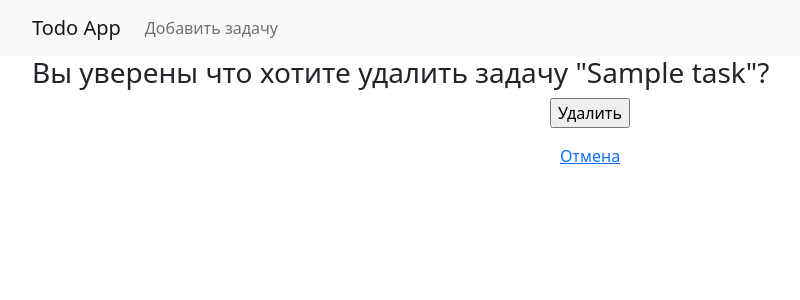
After one commit to Daniarbekov/homework_55_Didar_Daniyarbekov, a Django app: page /task/1/delete in a window 1280 px wide. The commit adds this page. Shown: the top 300 px of the page, without its empty margins (50-850 px from the left). Run offline with Django 4.2, Linux system fonts and the light colour scheme; tables that the repository leaves empty hold one stand-in row (values such as "Sample post").

Commit message:
Добавлено вью удаления
Создан шаблон
в urls указан путь страницы подтверждения удаления
добавлын ссылки

```diff
--- /dev/null
+++ b/source/webapp/templates/delete.html
@@ -0,0 +1,10 @@
+{% extends "base.html" %}
+{% block title %}Delete{% endblock %}
+{% block content %}
+    <h3>Вы уверены что хотите удалить задачу "{{ task.title }}"?</h3>
+    <form method="POST" action="{% url 'delete_task' task.pk %}" class="text-center">
+        {% csrf_token %}
+        <p><input type="submit" value="Удалить"></p>
+        <p><a href="{% url 'index' %}">Отмена</a></p>
+    </form>
+{% endblock %}
--- a/source/webapp/templates/detail_task.html
+++ b/source/webapp/templates/detail_task.html
@@ -19,7 +19,7 @@
     </div>
     <div class="detail-task-links">
         <a href="{% url 'update_task' task.pk%}">Edit</a>
-        <a href="#">Delete</a>
+        <a href="{% url 'delete_task' task.pk%}">Delete</a>
     </div>
     </div>
     </div>
--- a/source/webapp/templates/index.html
+++ b/source/webapp/templates/index.html
@@ -15,9 +15,8 @@
                     {% if task.date%}
                     <h5 class="card-title"></h5>
                     {% endif %}
-                    <p class="card-text">Статус:{{task.status}}</p>
+                    <p class="card-text">Статус: {{task.status}}</p>
                     <a href="{% url 'detail_task' task.pk %}" class="btn btn-light">Подробнее</a>
-                    <a href="#" class="btn btn-light">Удалить</a>
                 </div>
               </div>
           {% endfor %}
--- a/source/webapp/urls.py
+++ b/source/webapp/urls.py
@@ -1,7 +1,7 @@
 
 from django.urls import path
 from webapp.views.base import index_view
-from webapp.views.task import task_create_view, detail_view, task_update_view
+from webapp.views.task import task_create_view, detail_view, task_update_view, task_delete_view
 
 
 
@@ -9,5 +9,6 @@ urlpatterns= [
     path("", index_view, name='index'),
     path("task_create", task_create_view, name='create_task'),
     path('task_detail/<int:pk>',detail_view, name='detail_task'),
-    path('task_deatil/<int:pk>/update', task_update_view, name='update_task')
+    path('task_deatil/<int:pk>/update', task_update_view, name='update_task'),
+    path('task/<int:pk>/delete', task_delete_view, name='delete_task')
 ]
--- a/source/webapp/views/task.py
+++ b/source/webapp/views/task.py
@@ -39,3 +39,11 @@ def task_update_view(request, pk):
             return redirect('detail_task', pk=task.pk)
         else:
             return render(request, 'update.html', context={'form': form, 'task': task})
+
+def task_delete_view(request, pk):
+    task = get_object_or_404(Task, pk=pk)
+    if request.method == 'GET':
+       return render(request, 'delete.html', context={'task': task})
+    elif request.method == 'POST':
+        task.delete()
+        return redirect('index')
```
